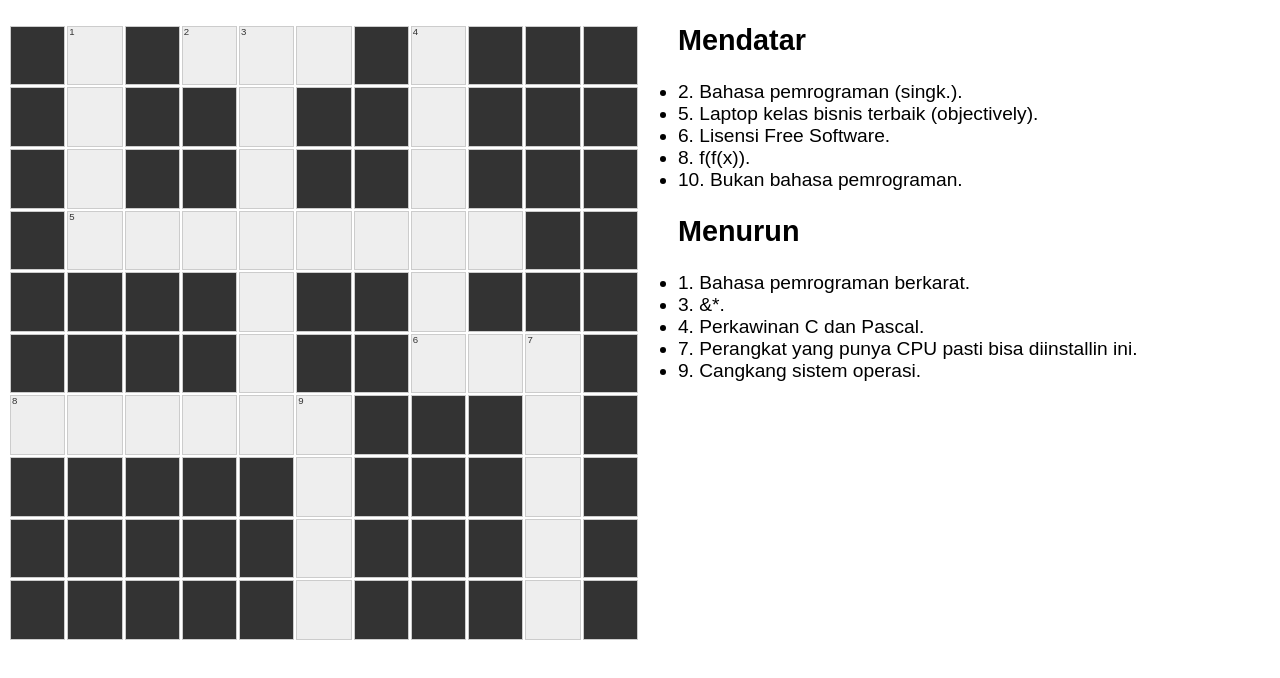
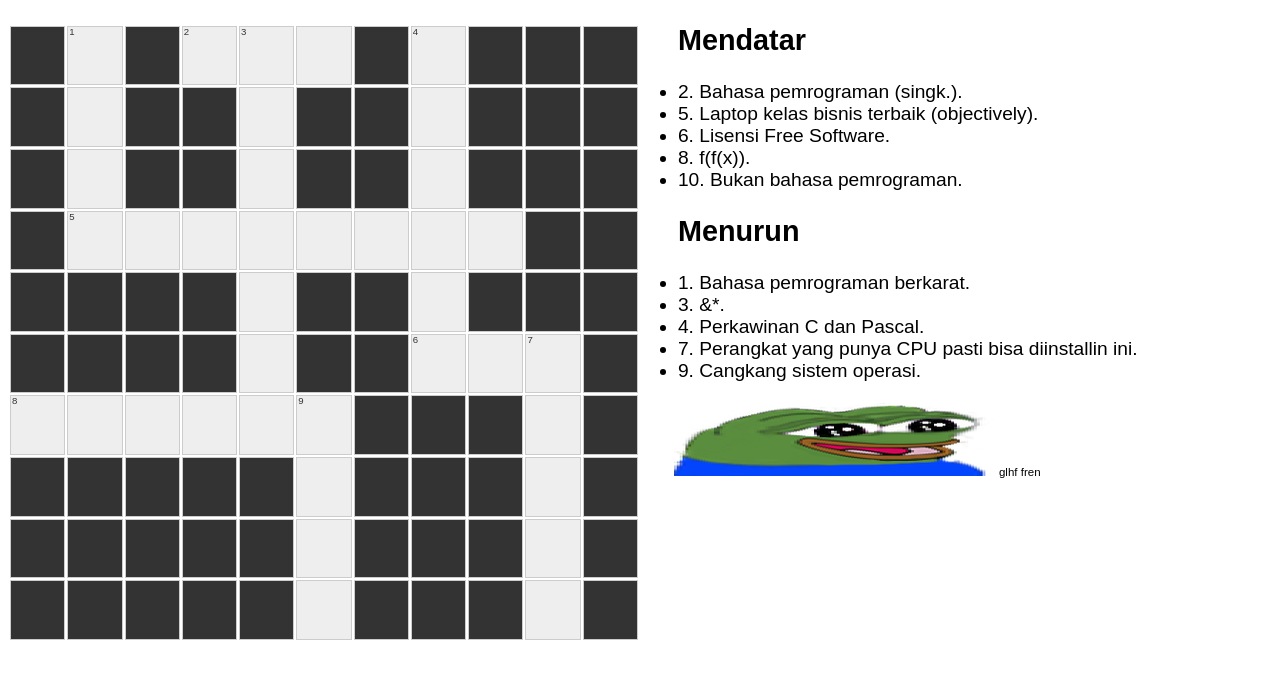
Before and after one commit to cytopz/tts-js, a plain HTML site: page index.html in a window 1280 px wide. Drawn offline with nearby package versions, Linux system fonts and the light colour scheme.

Commit message:
add peepo

```diff
--- a/index.html
+++ b/index.html
@@ -64,6 +64,14 @@
 			float: left;
 			width: 33%;
 		}
+		.pp {
+			float: left;
+			margin-left: 52%;
+			position: absolute;
+		}
+		.pp span {
+			font-size: 0.6em;
+		}
 	</style>
 </head>
 <body>
@@ -80,6 +88,11 @@
 		<ul id="menurun">
 
 		</ul>
+
+		<div class="pp">
+			<img src="assets/peepo-happy.png" alt="">
+			<span>glhf fren</span>
+		</div>
 	</div>
 </body>
 </html>
```
Also changed, not shown: assets/peepo-happy.png (added).
